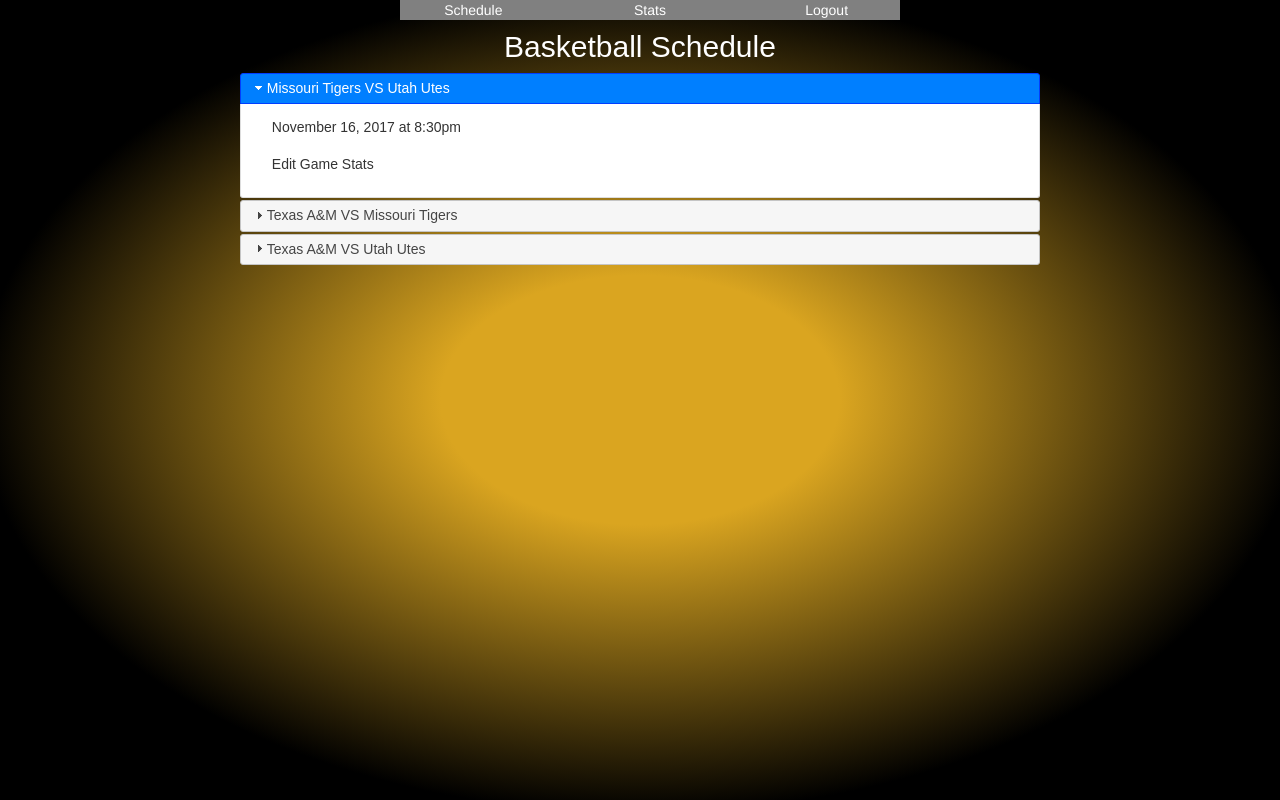
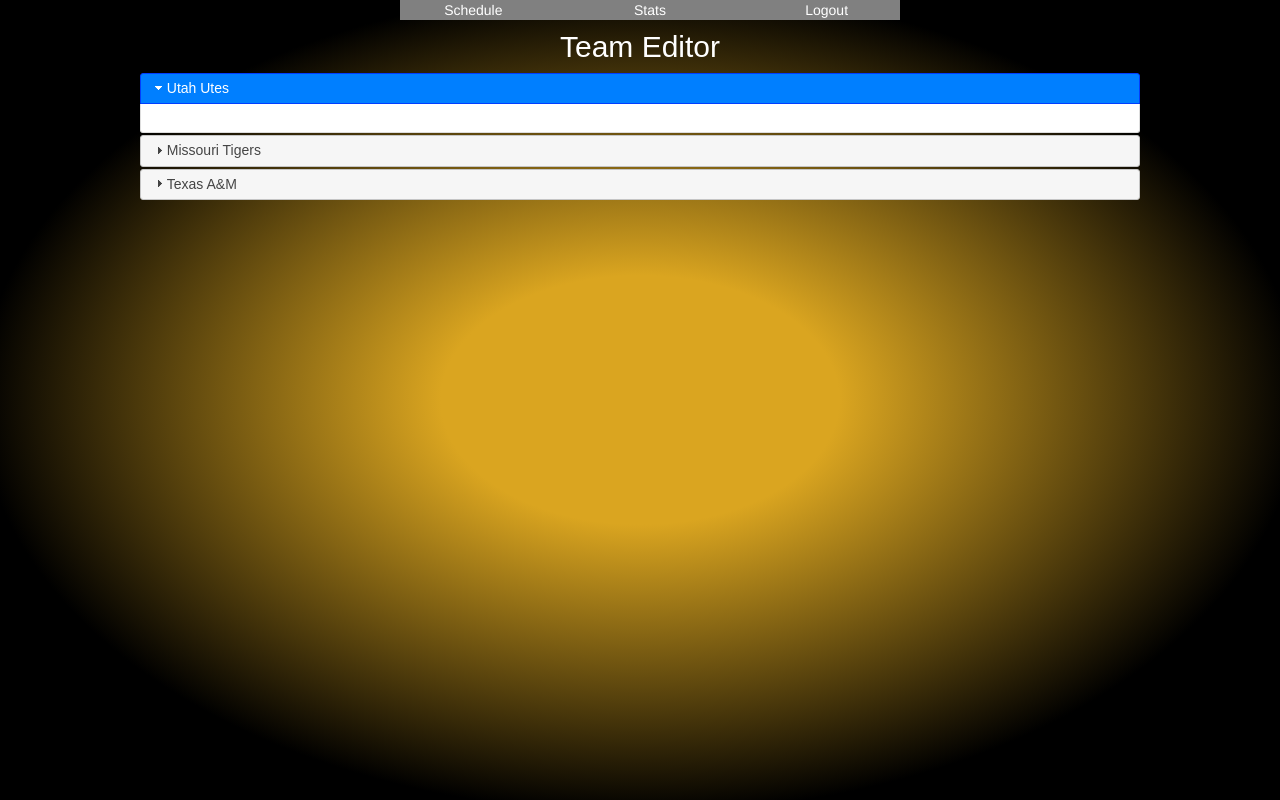
Before and after one commit to tylerShipman/CS3380_FinalProject, a PHP site: page /home.php in a window 1280 px wide. Run offline with PHP 8.4, Linux system fonts and the light colour scheme; the visitor is signed in with stand-in values (Sample User, id 1); a stand-in replaces the project's code that opens the database connection; some libraries are stand-ins or nearby versions.

Commit message:
project change

```diff
--- a/3380FinalProject/FinalProject/css/custom-styles.css
+++ b/3380FinalProject/FinalProject/css/custom-styles.css
@@ -15,8 +15,14 @@
 }
 
 .accordgrid {
-    max-width: 800px;
+    max-width: 1000px;
     margin: 0px auto;
+}
+
+.game{
+    text-align: center;
+    font-size: 20pt;
+    font-family: fantasy;
 }
 
 .contact h1 {
@@ -25,9 +31,7 @@
 
 .tables{
     border-collapse: collapse;
-    /*margin-left: auto;
-    margin-right: auto;
-*/}
+}
 
 .tables th, .tables td{
     margin: 20px;
--- a/3380FinalProject/FinalProject/home.php
+++ b/3380FinalProject/FinalProject/home.php
@@ -49,27 +49,21 @@
             </div>
         </div>
 
-            <h1>Basketball Schedule</h1>
+            <h1>Team Editor</h1>
 
             <div class="accordgrid">
         <div id="accordion">
-            <h3>Missouri Tigers VS Utah Utes</h3>
+            <h3>Utah Utes</h3>
             <div>
-                <p>
-                    November 16, 2017 at 8:30pm<br><br>
-                    <a href="contact.php">Edit Game Stats</a></p>
+
             </div>
-            <h3>Texas A&amp;M VS Missouri Tigers </h3>
+            <h3>Missouri Tigers </h3>
             <div>
-                <p>
-                    January 20, 2018 at 3:00pm<br><br>
-                    <a href="contact.php">Edit Game Stats</a> </p>
+
             </div>
-            <h3>Texas A&amp;M VS Utah Utes </h3>
+            <h3>Texas A&amp;M</h3>
             <div>
-                <p>
-                    Feburary 20, 2018 at 8:00pm<br><br>
-                    <a href="contact.php">Edit Game Stats</a></p>
+
             </div>
         </div>
             </div>
```
Also changed, not shown: 3380FinalProject/FinalProject/portfolio.php (+11 -62 lines).
